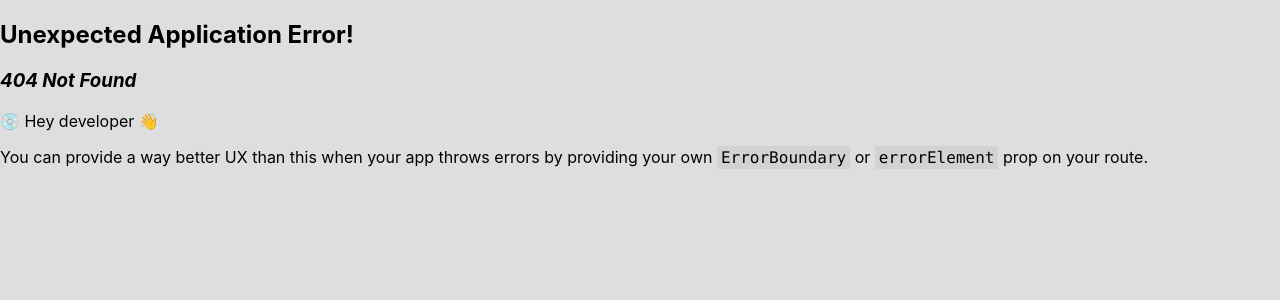
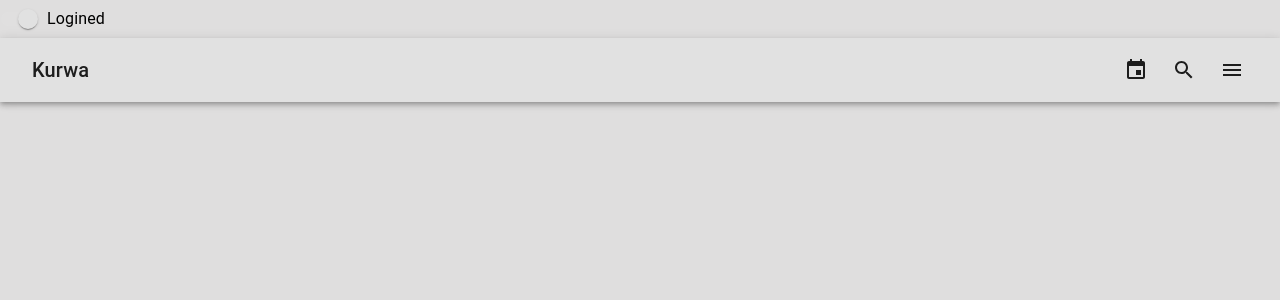
Before and after one commit to AzenoIT/dev_me_up, a React (Create React App) app in the folder pwa/: page / in a window 1280 px wide. Before the commit this address had no page. Shown: the top 300 px of the page. Built offline with nearby package versions, Linux system fonts and the light colour scheme.

Commit message:
add Layout component with NavBar and Outlet

```diff
--- /dev/null
+++ b/pwa/src/components/Layout/Layout.jsx
@@ -0,0 +1,13 @@
+import NavBar from "../NavBar/NavBar";
+import {Outlet} from 'react-router-dom';
+
+function Layout(){
+    return (
+        <>
+            <NavBar/>
+            <Outlet/>
+        </>
+    )
+}
+
+export default Layout;
--- /dev/null
+++ b/pwa/src/components/NavBar/NavBar.jsx
@@ -0,0 +1,117 @@
+import * as React from 'react';
+import AppBar from '@mui/material/AppBar';
+import Box from '@mui/material/Box';
+import Toolbar from '@mui/material/Toolbar';
+import Typography from '@mui/material/Typography';
+import IconButton from '@mui/material/IconButton';
+import MenuIcon from '@mui/icons-material/Menu';
+import Switch from '@mui/material/Switch';
+import FormControlLabel from '@mui/material/FormControlLabel';
+import FormGroup from '@mui/material/FormGroup';
+import MenuItem from '@mui/material/MenuItem';
+import Menu from '@mui/material/Menu';
+import EventIcon from "@mui/icons-material/Event";
+import SearchIcon from "@mui/icons-material/Search";
+import {ThemeProvider, createTheme} from '@mui/material/styles';
+
+export default function MenuAppBar() {
+    const [auth, setAuth] = React.useState(true);
+    const [anchorEl, setAnchorEl] = React.useState(null);
+
+    const handleChange = (event) => {
+        setAuth(event.target.checked);
+    };
+
+    const handleMenu = (event) => {
+        setAnchorEl(event.currentTarget);
+    };
+
+    const handleClose = () => {
+        setAnchorEl(null);
+    };
+
+    const lightTheme = createTheme({
+        palette: {
+            mode: 'light',
+            primary: {
+                main: '#e1e1e1',
+            },
+        },
+    });
+
+    return (
+        <ThemeProvider theme={lightTheme}>
+            <Box sx={{flexGrow: 1}}>
+                <FormGroup>
+                    <FormControlLabel
+                        control={
+                            <Switch
+                                checked={auth}
+                                onChange={handleChange}
+                                aria-label="login switch"
+                            />
+                        }
+                        label={auth ? 'Logined' : 'Logouted'}
+                    />
+                </FormGroup>
+                <AppBar position="static">
+                    <Toolbar>
+                        <Typography variant="h6" component="div" sx={{flexGrow: 1, ml: 1}}>
+                            Kurwa
+                        </Typography>
+                        <div>
+                            <IconButton
+                                size="large"
+                                aria-label="calendar"
+                                color="inherit"
+                            >
+                                <EventIcon/>
+                            </IconButton>
+                            <IconButton
+                                size="large"
+                                aria-label="search"
+                                color="inherit"
+                            >
+                                <SearchIcon/>
+                            </IconButton>
+                            {auth && (
+                                <>
+                                    <IconButton
+                                        size="large"
+                                        aria-label="account"
+                                        aria-controls="menu-appbar"
+                                        aria-haspopup="true"
+                                        onClick={handleMenu}
+                                        color="inherit"
+                                    >
+                                        <MenuIcon/>
+                                    </IconButton>
+
+                                    <Menu
+                                        id="menu-appbar"
+                                        anchorEl={anchorEl}
+                                        anchorOrigin={{
+                                            vertical: 'top',
+                                            horizontal: 'right',
+                                        }}
+                                        keepMounted
+                                        transformOrigin={{
+                                            vertical: 'top',
+                                            horizontal: 'right',
+                                        }}
+                                        open={Boolean(anchorEl)}
+                                        onClose={handleClose}
+                                    >
+                                        <MenuItem onClick={handleClose}>Gra</MenuItem>
+                                        <MenuItem onClick={handleClose}>Lista gier</MenuItem>
+                                        <MenuItem onClick={handleClose}>Profil</MenuItem>
+                                    </Menu>
+                                </>
+                            )}
+                        </div>
+                    </Toolbar>
+                </AppBar>
+            </Box>
+        </ThemeProvider>
+    );
+}
```
Also changed, not shown: pwa/src/index.js (+15 -1 lines), 1 other file (tests, documents, lock files or other folders).
